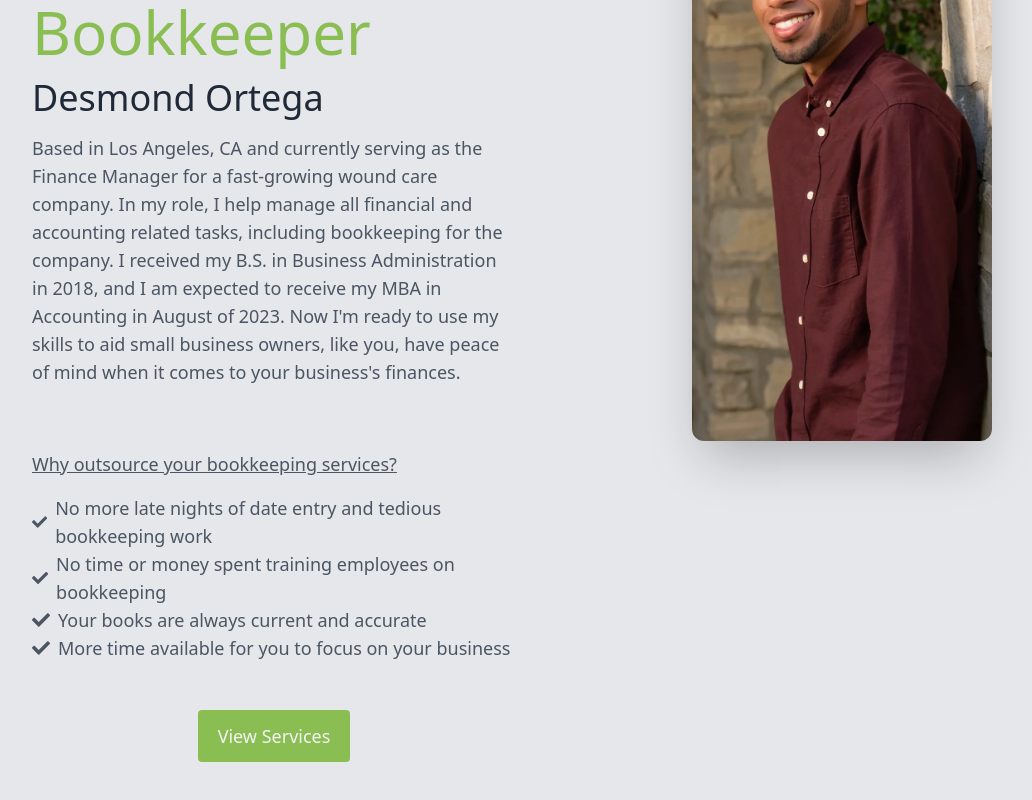
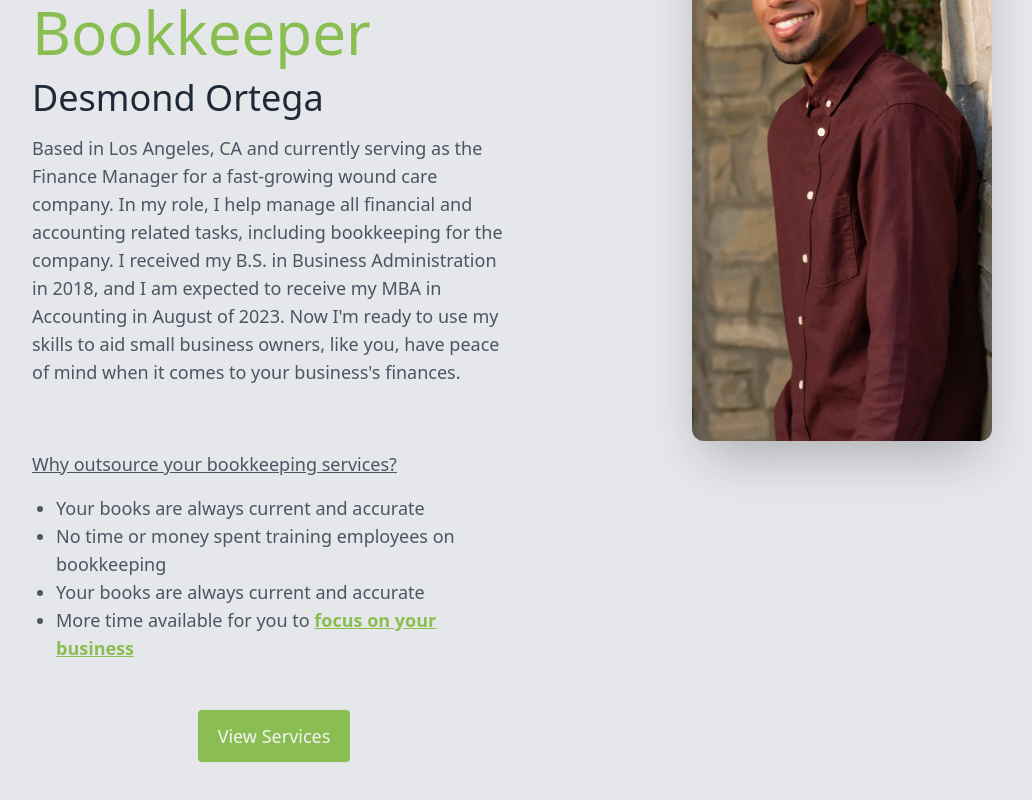
Before and after one commit to desmondortega/Apex-Sheets, a Next.js app: page /about in a window 1280 px wide. Shown: the part 406-1206 px from the top of the page, without its empty margins (144-1176 px from the left). Built offline with nearby package versions, Linux system fonts and the light colour scheme.

Commit message:
Changed checkmarks to bullet list

```diff
--- a/app/about/page.js
+++ b/app/about/page.js
@@ -14,12 +14,20 @@ export default function About() {
                     </div>
                 </div>
                 <p className={`sm:text-lg text-sm text-gray-600`}>Based in Los Angeles, CA and currently serving as the Finance Manager for a fast-growing wound care company. In my role, I help manage all financial and accounting related tasks, including bookkeeping for the company. I received my B.S. in Business Administration in 2018, and I am expected to receive my MBA in Accounting in August of 2023. Now I&apos;m ready to use my skills to aid small business owners, like you, have peace of mind when it comes to your business&apos;s finances.</p>
-                <p className={`pt-12 sm:text-lg text-sm text-gray-600`}><u>Why outsource your bookkeeping services?</u></p>
-                <ul className='text-left'>
-                    <li className={`sm:text-lg text-sm text-gray-600 flex items-center`}><FaCheck  className='mr-2'/> <span>No more late nights of date entry and tedious bookkeeping work</span></li>
-                    <li className={`sm:text-lg text-sm text-gray-600 flex items-center`}><FaCheck className='mr-2'/> <span>No time or money spent training employees on bookkeeping</span></li>
-                    <li className={`sm:text-lg text-sm text-gray-600 flex items-center`}><FaCheck className='mr-2'/> <span>Your books are always current and accurate</span></li>
-                    <li className={`sm:text-lg text-sm text-gray-600 flex items-center`}><FaCheck className='mr-2'/> <span>More time available for you to focus on your business</span></li>
+                <p className={`pt-12 sm:text-lg text-gray-600`}><u>Why outsource your bookkeeping services?</u></p>
+                <ul className='pl-6 list-disc text-left'>
+                    <li className={`sm:text-lg text-sm text-gray-600 items-center`}>
+                        Your books are always current and accurate
+                    </li>
+                    <li className={`sm:text-lg text-sm text-gray-600 items-center`}>
+                        No time or money spent training employees on bookkeeping
+                    </li>
+                    <li className={`sm:text-lg text-sm text-gray-600 items-center`}>
+                        Your books are always current and accurate
+                    </li>
+                    <li className={`sm:text-lg text-sm text-gray-600 items-center`}>
+                        More time available for you to <strong className='text-apex-green'><u>focus on your business</u></strong>
+                    </li>
                 </ul>
                 <div className='pt-8 flex justify-center items-center'>
                     <Link href="/service" className={`text-center sm:text-lg text-sm text-gray-100 bg-apex-green py-3 px-5 rounded`}>View Services</Link>
```
